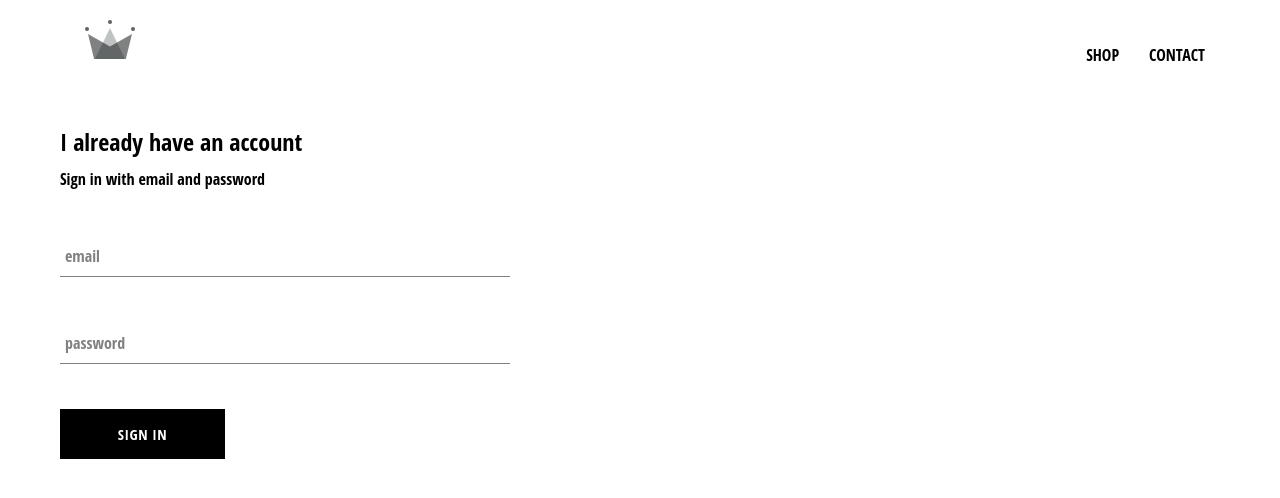
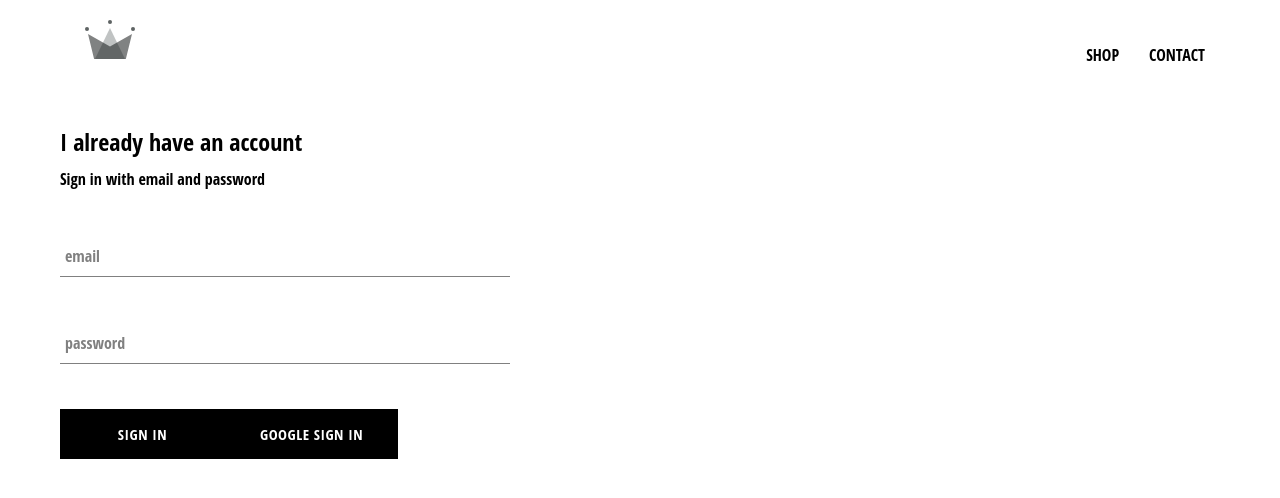
Before and after one commit to UcheSylvester/crwn-clothing, a React (Create React App) app: page /signin in a window 1280 px wide. Shown: the top 498 px of the page. Built offline with nearby package versions, Linux system fonts and the light colour scheme.

Commit message:
feature: connect firebase to log in with google

```diff
--- a/src/components/sign-in/sign-in.component.jsx
+++ b/src/components/sign-in/sign-in.component.jsx
@@ -2,6 +2,7 @@ import React from "react";
 
 import FormInput from "../form-input/form-input.component";
 import CustomButton from "../custom-button/custom-button.component";
+import { sigInWithGoogle } from "../../firebase/firebase.utils";
 
 import "./sign-in.styles.scss";
 
@@ -52,8 +53,8 @@ class SignIn extends React.Component {
             label="password"
           />
 
-          {/* <input type="submit" value="Submit Form" /> */}
           <CustomButton type="submit">Sign In</CustomButton>
+          <CustomButton onClick={sigInWithGoogle}> Google Sign in</CustomButton>
         </form>
       </div>
     );
```
